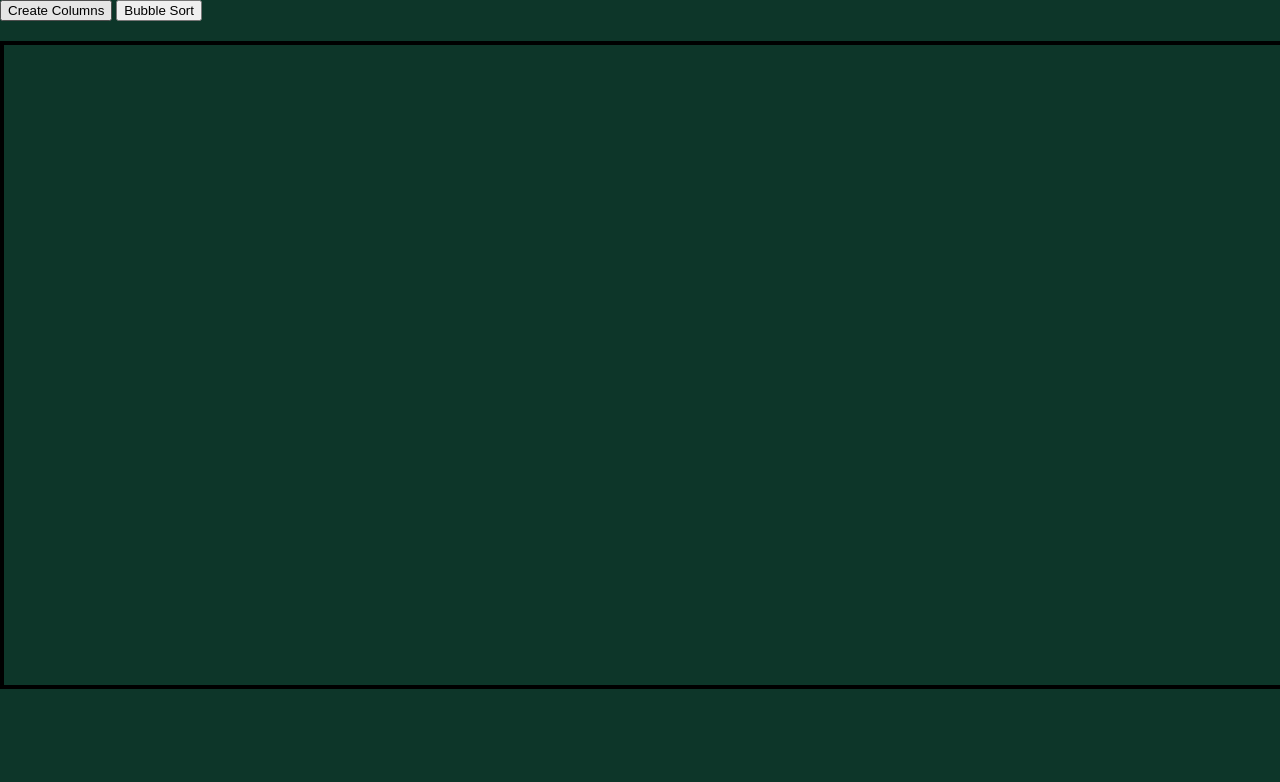
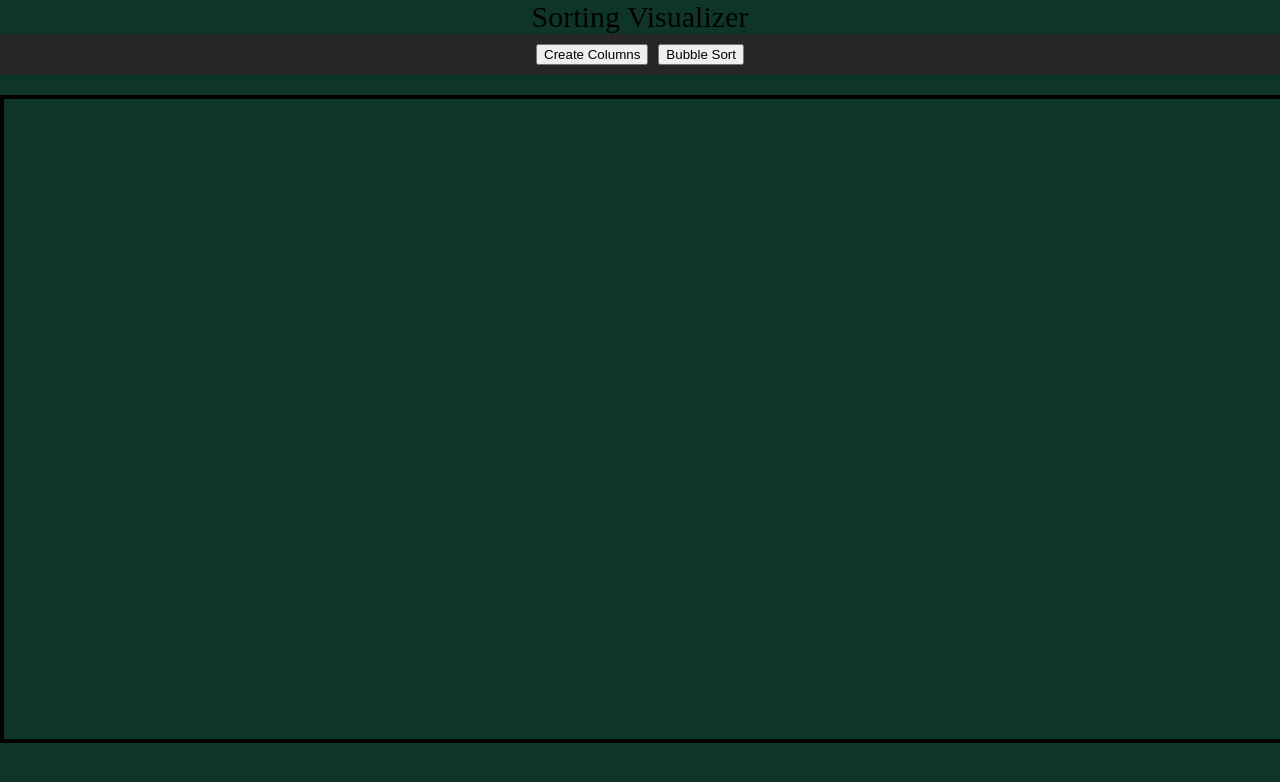
Before and after one commit to BMCARDONA/sorting-visualizer, a plain HTML site: page index.html in a window 1280 px wide. Drawn offline with Linux system fonts and the light colour scheme.

Commit message:
add two divs
I added two new divs with classes "sorting-visualizer" and "buttons", respectively.

```diff
--- a/index.html
+++ b/index.html
@@ -9,10 +9,13 @@
   <link rel="stylesheet" href="style.css" media="all">
 </head>
 <body>
-  <button class="createColumnsButton">Create Columns</button>
-  <button class="bubbleSortButton">Bubble Sort</button>
+  <div class="sorting-visualizer">Sorting Visualizer</div>
+  <div class="buttons">
+    <button class="createColumnsButton">Create Columns</button>
+    <button class="bubbleSortButton">Bubble Sort</button>
+  </div>
+
   <div class="createColumns"></div>
-  </div>
 
   <script src ="script.js"></script>
 </body>
```
